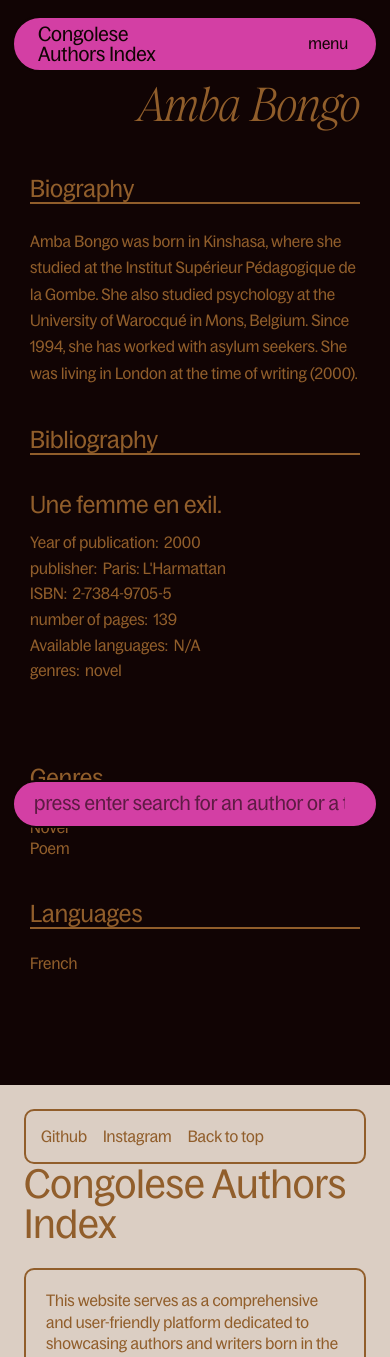
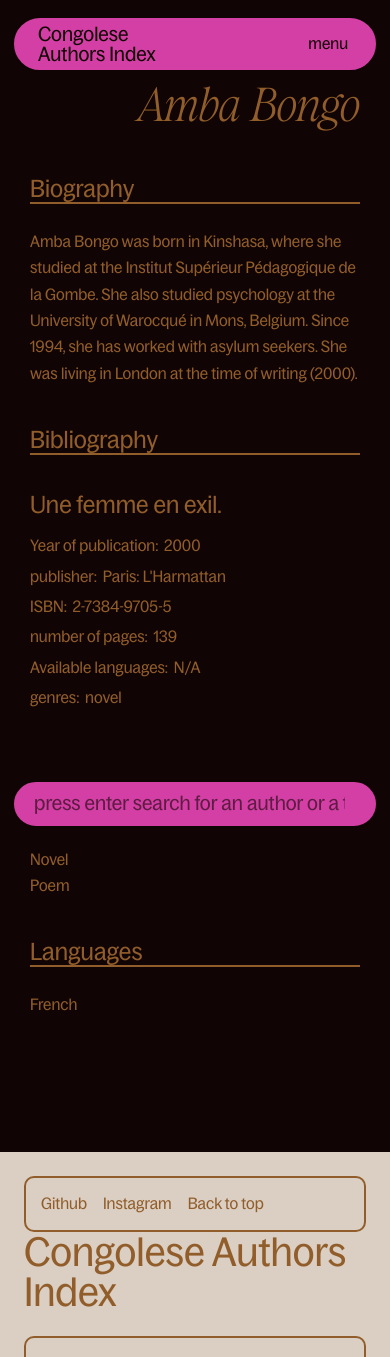
Before and after one commit to UncleDoubleU/Congolese-Authors-Index, a React (Vite) app in the folder 20250513-cai/: page /author/1 in a window 390 px wide. Shown: the top 1357 px of the page. Built offline with nearby package versions, Linux system fonts and the light colour scheme.

Commit message:
Implemented initial responsive layout for the author page component

```diff
--- a/20250513-cai/package.json
+++ b/20250513-cai/package.json
@@ -23,9 +23,9 @@
     "eslint-plugin-react-hooks": "^5.2.0",
     "eslint-plugin-react-refresh": "^0.4.19",
     "globals": "^16.0.0",
-    "sass-embedded": "^1.88.0",
+    "sass": "^1.94.2",
     "typescript": "~5.8.3",
     "typescript-eslint": "^8.30.1",
-    "vite": "^6.3.5"
+    "vite": "^7.2.6"
   }
 }
--- a/20250513-cai/src/components/AuthorCard/AuthorCard.module.sass
+++ b/20250513-cai/src/components/AuthorCard/AuthorCard.module.sass
@@ -1,4 +1,4 @@
-@use "../../App"
+@use "../../App.sass" as App
 
 @mixin cont-base
      display: flex
--- a/20250513-cai/src/components/Books/Books.module.sass
+++ b/20250513-cai/src/components/Books/Books.module.sass
@@ -1,4 +1,4 @@
-@use '../../App'
+@use '../../App.sass' as App
 
 .cont
      width: 100%
--- a/20250513-cai/src/pages/AuthorPage/AuthorPage.module.sass
+++ b/20250513-cai/src/pages/AuthorPage/AuthorPage.module.sass
@@ -1,11 +1,24 @@
-@use '../../App'
+@use '../../App.sass' as App
+
+@mixin author-info-base
+     grid-column: 2/3
+     font: normal 1rem/1.65rem "BagossCondensed", sans-serif
 
 .h1
      font: italic 12.5vw/12.5vw "Diolce", serif
      margin-top: 3.5rem
 
-.bio
-     font: normal 1rem/1.65rem "BagossCondensed", sans-serif
+.section
+     min-height: 6.5rem
 
-     @media screen and (width >= App.$small)
+.article
+     @media screen and (width >= App.$smallMedium)
+          width: 100%
+          display: grid
+          grid-template-columns: 12.5rem 7fr
+          gap: 2rem
+
+.bio, .booksList, .genreList, .languageList
+     @include author-info-base
+     @media screen and (width >= App.$smallMedium)
           font: normal 1.25rem/1.95rem "BagossCondensed", sans-serif
--- a/20250513-cai/src/pages/AuthorPage/AuthorPage.tsx
+++ b/20250513-cai/src/pages/AuthorPage/AuthorPage.tsx
@@ -20,7 +20,7 @@ function AuthorPage() {
 
      const bibliographyData = author.bibliography;
      const bibliographyEl = bibliographyData.map(book =>
-          <li key={`${book.title}_${book.genre}`} >
+          <li className={styles.bookItem} key={`${book.title}_${book.genre}`} >
                <Books
 
                     title={book.title}
@@ -36,44 +36,50 @@ function AuthorPage() {
 
      const genresData = author.genres;
      const authorGenres = genresData.map(genre =>
-          <li key={`${author.fullName}_${author.id}_${genre}`}>
+          <li className={styles.genreItem} key={`${author.fullName}_${author.id}_${genre}`}>
                {genre}
           </li>
      );
      const languagesData = author.writingLanguages;
      const authorLanguages = languagesData.map(language =>
-          <li key={`${author.fullName}_${author.id}_${language}`} >
+          <li className={styles.languageItem} key={`${author.fullName}_${author.id}_${language}`} >
                {language}
           </li>
      )
      return (
           <main>
                <h1 className={styles.h1}>{author && `${author.fullName}`}</h1>
-               <section>
-                    {/* <h2>Biography</h2><br /> */}
+               <section className={styles.section}>
+
                     <IndexCat category="Biography" />
+                    <article className={styles.article}>
                          <p className={styles.bio}>{author && `${author.biography}`}</p>
+                    </article>
                </section>
-               <section>
-                    {/* <h2>Bibliography</h2><br /> */}
+               <section className={styles.section}>
                     <IndexCat category="Bibliography" />
-                    <ul>
+                    <article className={styles.article}>
+                         <ul className={styles.booksList}>
                               {author ? bibliographyEl : <li>no books</li>}
                          </ul>
+                    </article>
                </section >
-               <section>
-                    {/* <h2>Genres</h2><br /> */}
+               <section className={styles.section}>
+
                     <IndexCat category="Genres" />
-                    <ul>
+                    <article className={styles.article}>
+                         <ul className={styles.genreList}>
                               {authorGenres}
                          </ul>
+                    </article>
                </section>
-               <section>
-                    {/* <h2>Languages</h2><br /> */}
+               <section className={styles.section}>
                     <IndexCat category="Languages" />
-                    <ul>
+                    <article className={styles.article}>
+                         <ul className={styles.languageList}>
                               {authorLanguages}
                          </ul>
+                    </article>
                </section>
           </main >
      )
```
Also changed, not shown: 1 other file (tests, documents, lock files or other folders). Lines whose indentation alone changed are shown as unchanged.
